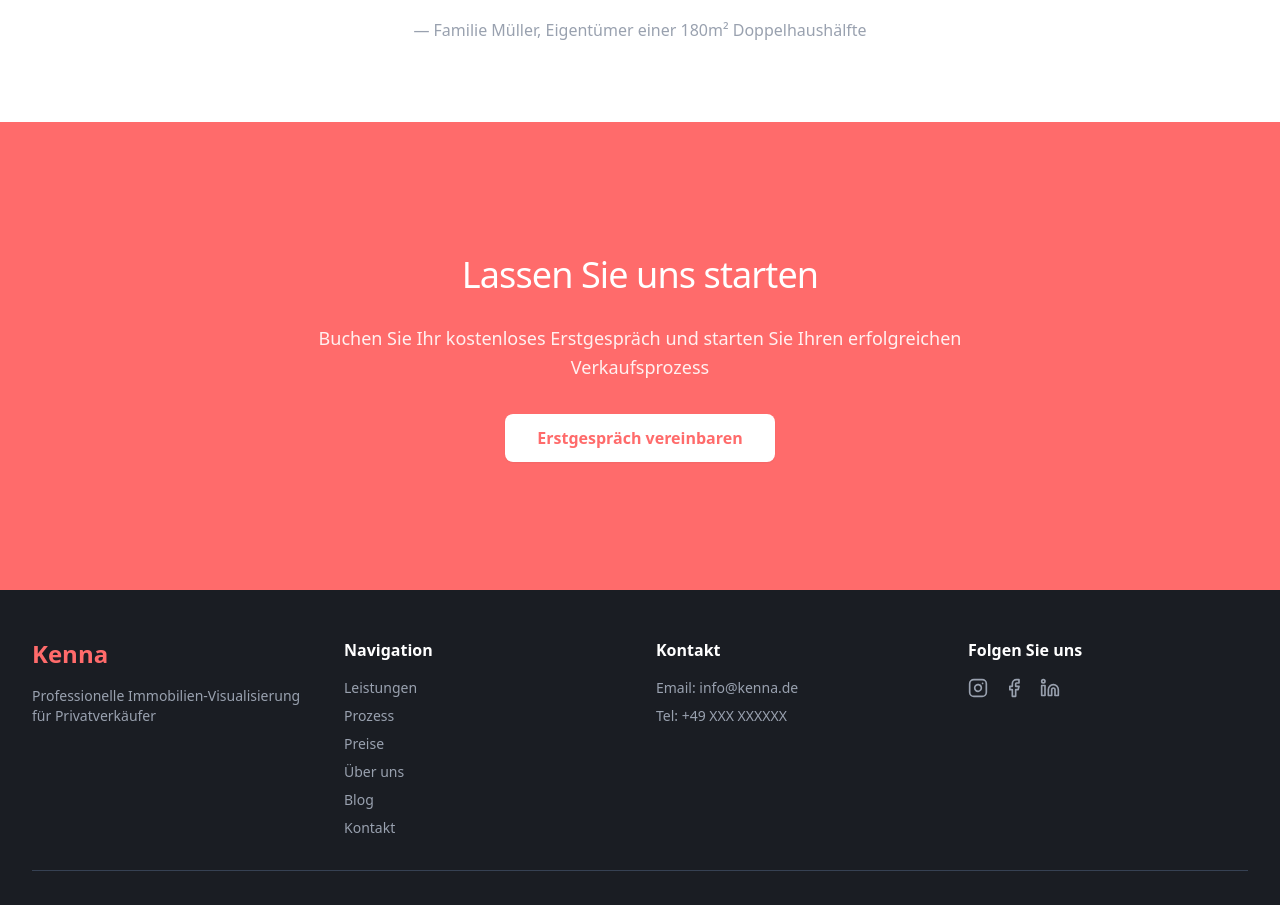
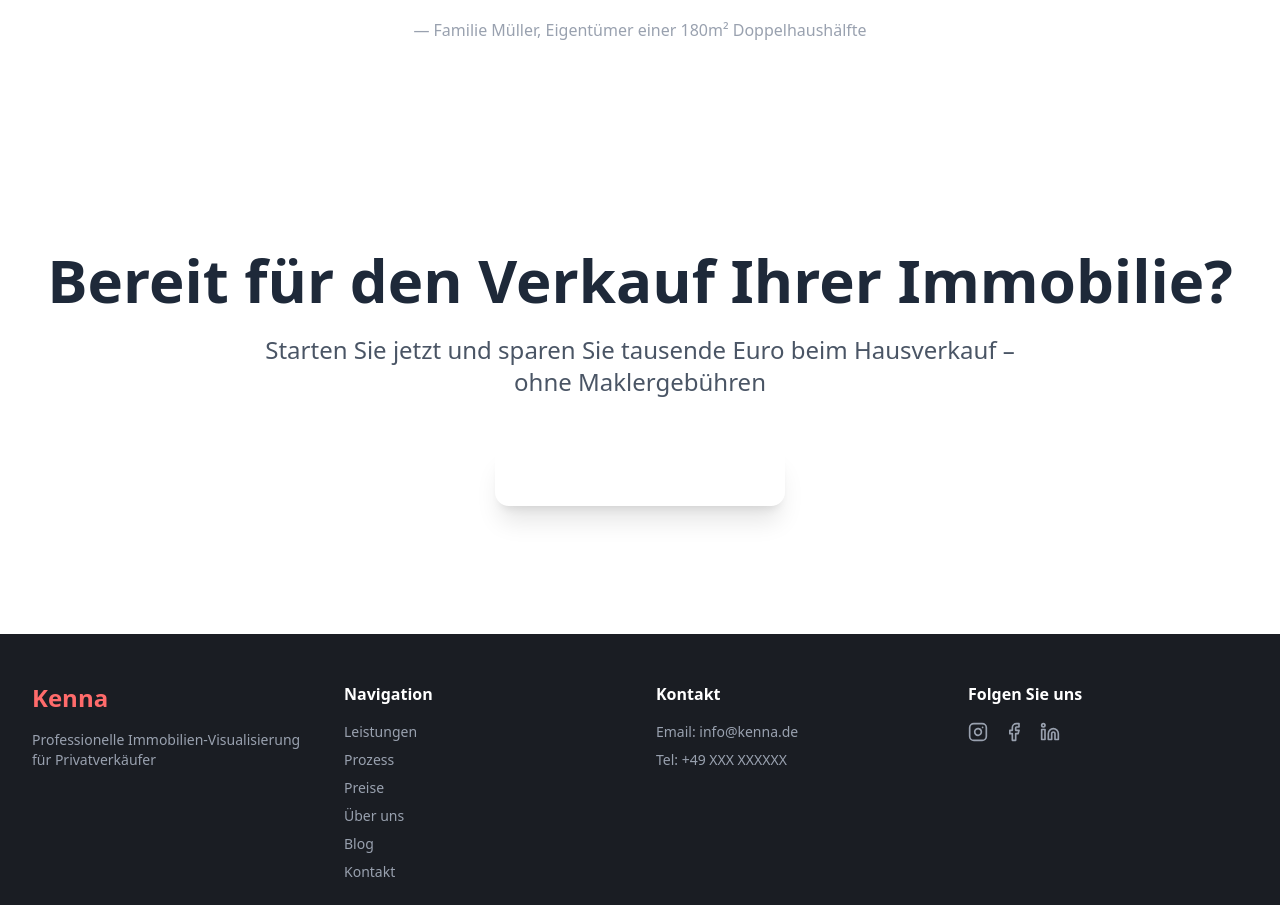
Before and after one commit to kingsleyym/kenna-website, a Next.js app: page /prozess in a window 1280 px wide. Shown: the part 4340-5245 px from the top of the page. Built offline with nearby package versions, Linux system fonts and the light colour scheme.

Commit message:
feat(phase7l): Final CTA redesign (prominent headline, large button, generous spacing)

```diff
--- a/app/leistungen/page.tsx
+++ b/app/leistungen/page.tsx
@@ -124,12 +124,7 @@ export default function LeistungenPage() {
       </section>
 
       {/* Final CTA */}
-      <FinalCTA
-        headline="Welches Paket passt zu Ihnen?"
-        subheadline="Lassen Sie uns gemeinsam das perfekte Angebot für Ihre Immobilie finden"
-        ctaText="Jetzt beraten lassen"
-        ctaHref="/kontakt"
-      />
+      <FinalCTA />
     </>
   );
 }
--- a/app/page.tsx
+++ b/app/page.tsx
@@ -258,12 +258,7 @@ export default function HomePage() {
 
 
 
-        <FinalCTA
-          headline="Bereit für den Verkauf?"
-          subheadline="Lassen Sie uns gemeinsam Ihre Immobilie erfolgreich vermarkten"
-          ctaText="Jetzt Kontakt aufnehmen"
-          ctaHref="/kontakt"
-        />
+        <FinalCTA />
 
     </>
   );
--- a/app/preise/page.tsx
+++ b/app/preise/page.tsx
@@ -243,12 +243,7 @@ export default function PreisePage() {
       </section>
 
       {/* Final CTA */}
-      <FinalCTA
-        headline="Kostenlose Beratung buchen"
-        subheadline="Lassen Sie uns gemeinsam herausfinden, welches Paket optimal für Sie ist"
-        ctaText="Jetzt Beratung vereinbaren"
-        ctaHref="/kontakt"
-      />
+      <FinalCTA />
     </>
   );
 }
--- a/app/prozess/page.tsx
+++ b/app/prozess/page.tsx
@@ -178,12 +178,7 @@ export default function ProzessPage() {
       </section>
 
       {/* CTA */}
-      <FinalCTA
-        headline="Lassen Sie uns starten"
-        subheadline="Buchen Sie Ihr kostenloses Erstgespräch und starten Sie Ihren erfolgreichen Verkaufsprozess"
-        ctaText="Erstgespräch vereinbaren"
-        ctaHref="/kontakt"
-      />
+      <FinalCTA />
     </>
   );
 }
--- a/app/ueber-uns/page.tsx
+++ b/app/ueber-uns/page.tsx
@@ -334,12 +334,7 @@ export default function UeberUnsPage() {
       </section>
 
       {/* Final CTA */}
-      <FinalCTA
-        headline="Lernen Sie uns kennen"
-        subheadline="Buchen Sie ein kostenloses Erstgespräch und überzeugen Sie sich selbst von unserer Expertise"
-        ctaText="Jetzt Termin vereinbaren"
-        ctaHref="/kontakt"
-      />
+      <FinalCTA />
     </>
   );
 }
--- a/components/sections/FinalCTA.tsx
+++ b/components/sections/FinalCTA.tsx
@@ -1,31 +1,22 @@
-import { Button } from "@/components/ui/button";
 import Container from "@/components/layout/Container";
 import Link from "next/link";
 
-interface FinalCTAProps {
-  headline: string;
-  subheadline?: string;
-  ctaText: string;
-  ctaHref: string;
-}
-
-export default function FinalCTA({ headline, subheadline, ctaText, ctaHref }: FinalCTAProps) {
+export default function FinalCTA() {
   return (
-    <section className="py-20 md:py-32" style={{ backgroundColor: 'rgb(255 107 107)' }}>
+    <section className="py-24 md:py-32 bg-gradient-to-b from-white to-primary-50">
       <Container>
-        <div className="text-center text-white">
-          <h2 className="text-h2 text-white mb-6">
-            {headline}
+        <div className="text-center">
+          <h2 className="text-4xl md:text-6xl font-semibold text-gray-800 mb-6">
+            Bereit für den Verkauf Ihrer Immobilie?
           </h2>
-          {subheadline && (
-            <p className="text-body-lg mb-8 max-w-2xl mx-auto text-white/90">
-              {subheadline}
-            </p>
-          )}
-          <Link href={ctaHref}>
-            <Button size="lg" variant="outline" className="bg-white text-[rgb(255,107,107)] hover:bg-gray-50 border-0 text-base px-8 py-6 font-semibold">
-              {ctaText}
-            </Button>
+          <p className="text-xl md:text-2xl text-gray-600 max-w-3xl mx-auto mb-12">
+            Starten Sie jetzt und sparen Sie tausende Euro beim Hausverkauf – ohne Maklergebühren
+          </p>
+          <Link
+            href="/kontakt"
+            className="inline-block w-full sm:w-auto px-8 py-4 text-lg bg-accent-400 text-white rounded-xl shadow-xl hover:bg-accent-500 hover:shadow-2xl hover:scale-105 focus:ring-4 focus:ring-accent-400/50 focus:outline-none transition-all duration-200 font-semibold"
+          >
+            Jetzt kostenlos starten →
           </Link>
         </div>
       </Container>
```
